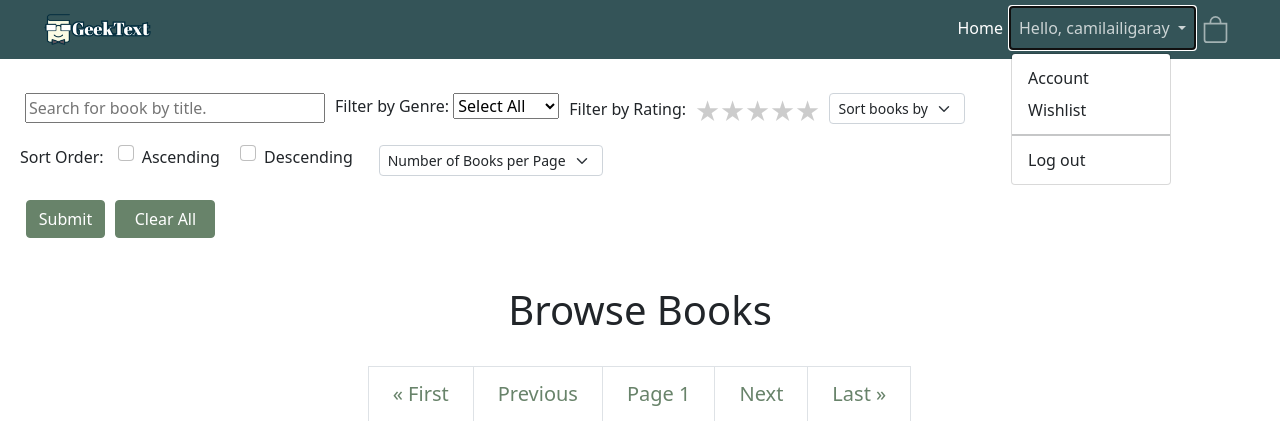
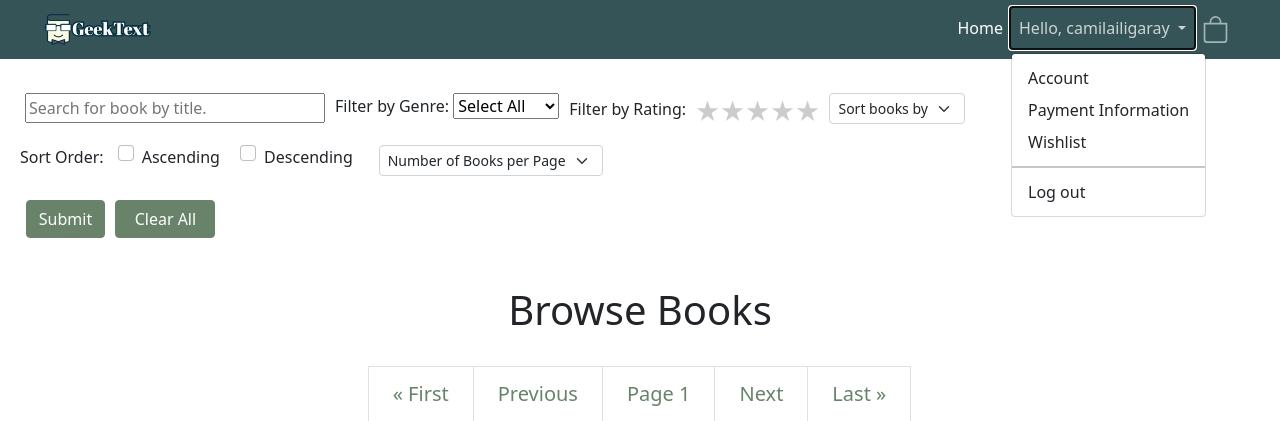
Before and after one commit to camilailiberg/GeekText, a Django app: page /browse/ in a window 1280 px wide, after a click that opens the changed part. Shown: the top 421 px of the page. Run offline with Django 3.2, Linux system fonts and the light colour scheme; a user stored in the database is signed in; data comes from the database, SQL or seed files in the repository; both versions use the stored data as it was after the commit; some libraries are stand-ins or nearby versions.

Commit message:
Added a link to the payment information in the nav bar. Everything else works fine

```diff
--- a/CEN_Library_Project/onlinelibrary/templates/onlinelibrary/base.html
+++ b/CEN_Library_Project/onlinelibrary/templates/onlinelibrary/base.html
@@ -107,6 +107,7 @@
                         </a>
                         <ul class="dropdown-menu" aria-labelledby="navbarDropdownMenuLink">
                             <li><a class="dropdown-item" href="/register/account">Account</a></li>
+                            <li><a class="dropdown-item" href="/register/payment_information">Payment Information</a></li>
                             <li><a class="dropdown-item" href="/wishlist">Wishlist</a></li>
                             <li>
                                 <hr class="dropdown-divider">
```
Also changed, not shown: CEN_Library_Project/db.sqlite3.
